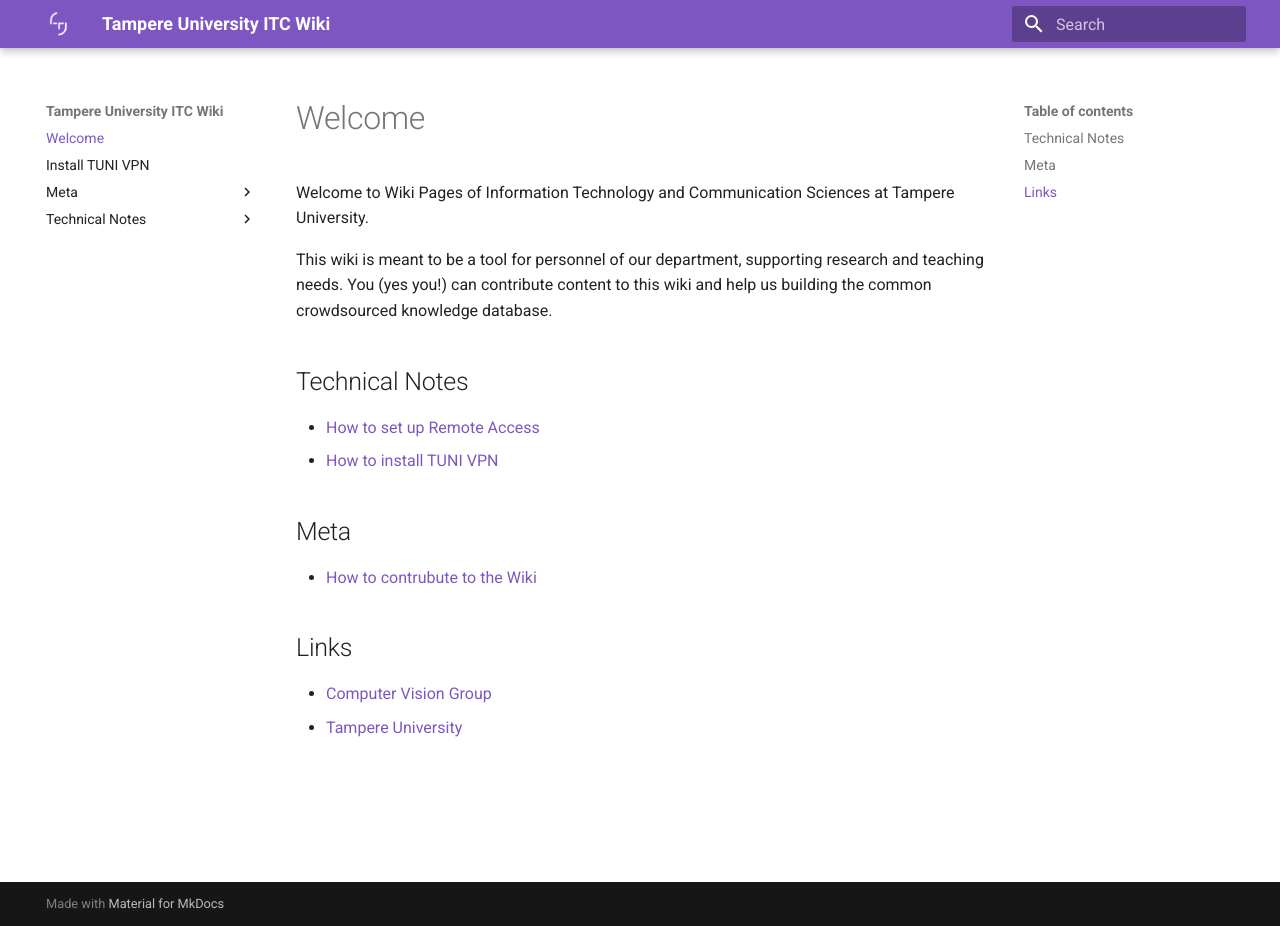
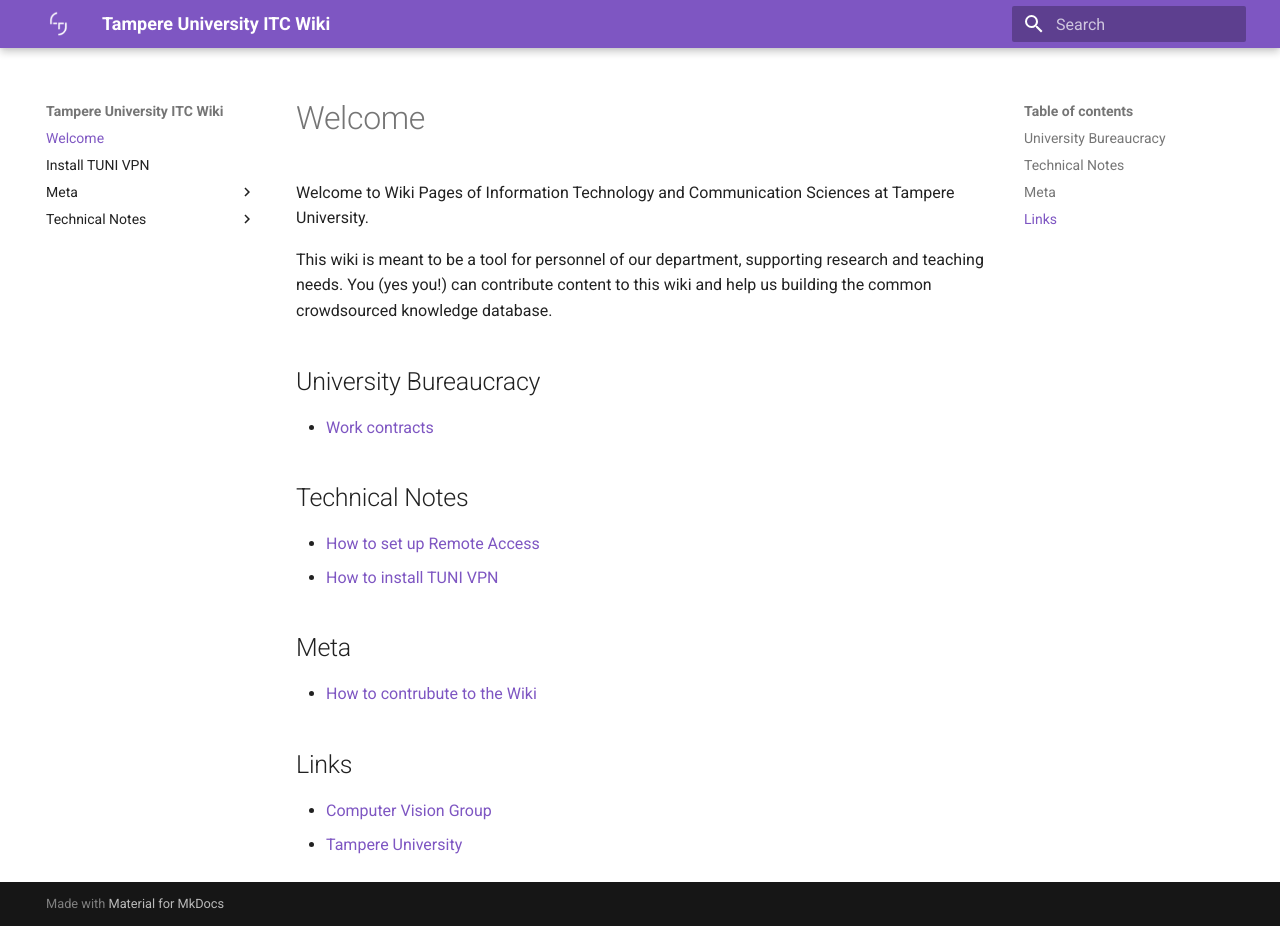
Before and after one commit to TUNI-ITC/wiki, an MkDocs documentation site: the page built from docs/index.md, in a window 1280 px wide and 926 px high. Built offline with MkDocs 1.6.1 and Material for MkDocs 9.7.7, drawn with Linux system fonts in a browser that asks for light colours.

Commit message:
added contract instructions

```diff
--- a/docs/index.md
+++ b/docs/index.md
@@ -3,6 +3,9 @@
 Welcome to Wiki Pages of Information Technology and Communication Sciences at Tampere University.
 
 This wiki is meant to be a tool for personnel of our department, supporting research and teaching needs. You (yes you!) can contribute content to this wiki and help us building the common crowdsourced knowledge database.
+
+## University Bureaucracy
+- [Work contracts](uni_bureaucracy/work_contracts.md)
 
 ## Technical Notes
 - [How to set up Remote Access](Technical-Notes/how-to-set-up-remote-access.md)
```
